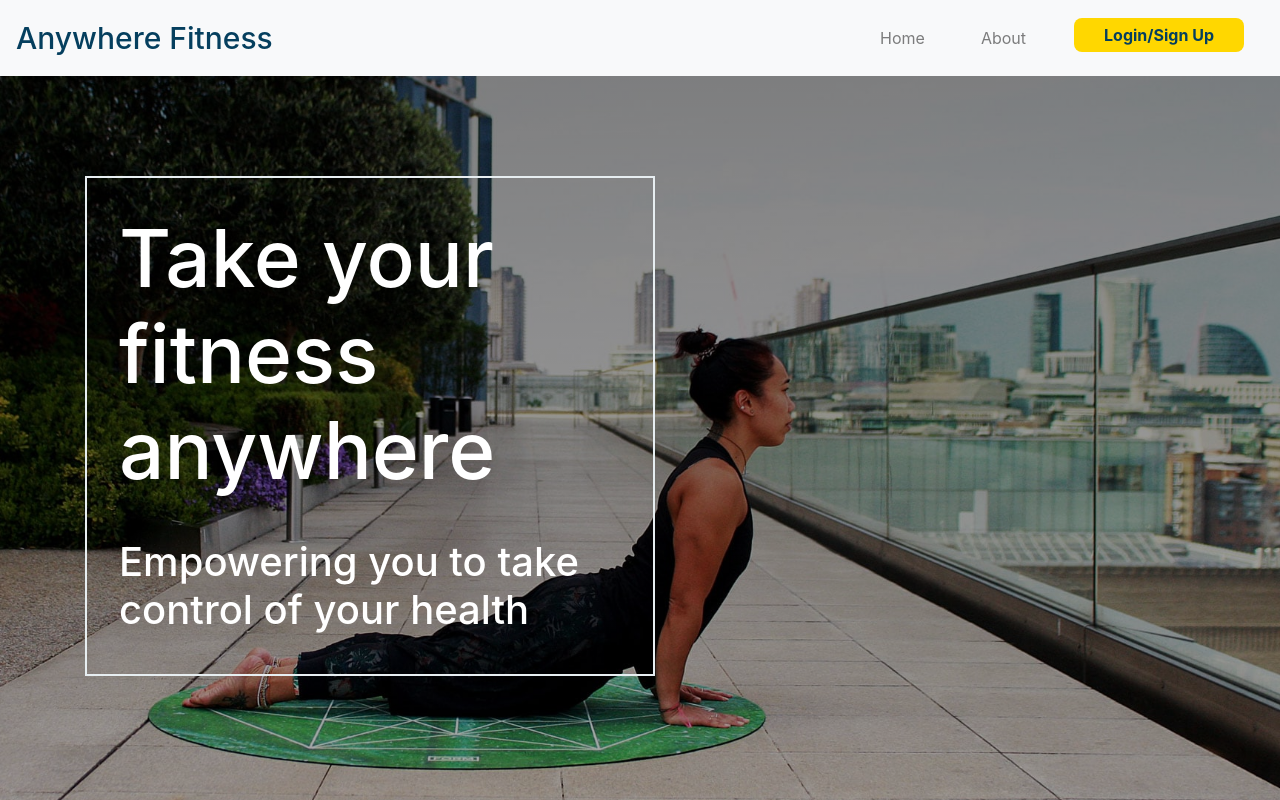
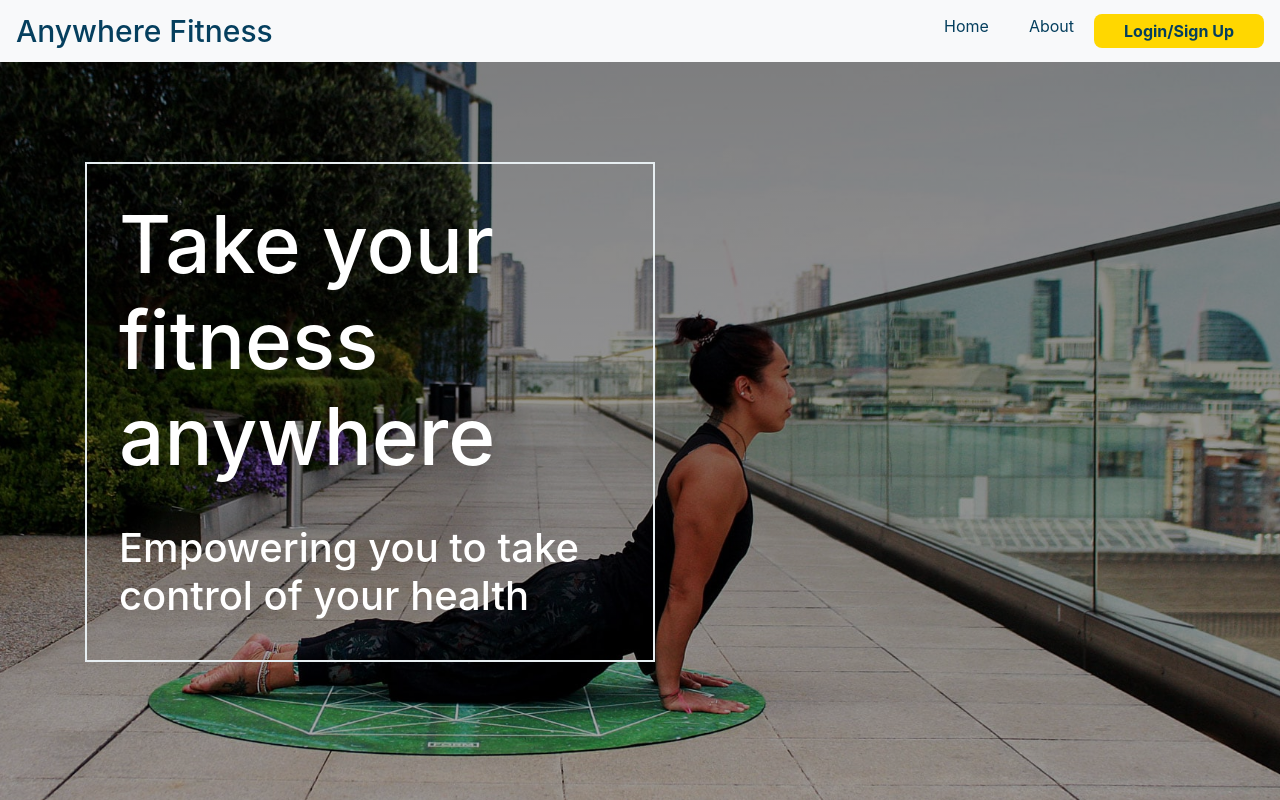
Before and after one commit to BUILD-WEEKS-ANYWHERE-FITNESS/front-end, a React (Create React App) app in the folder anywhere-fitness/: page / in a window 1280 px wide. Shown: the top 800 px of the page. Built offline with nearby package versions, Linux system fonts and the light colour scheme.

Commit message:
fixing error/warning coming from header

```diff
--- a/anywhere-fitness/src/components/Header/Header.js
+++ b/anywhere-fitness/src/components/Header/Header.js
@@ -1,18 +1,13 @@
 import React, { useState } from 'react';
-import {  Link } from 'react-router-dom';
+import { Link } from 'react-router-dom';
 import {
   Collapse,
-  Container,
   Navbar,
   NavbarToggler,
   NavbarBrand,
   Nav,
-  NavItem,
-  NavLink,
-  UncontrolledDropdown,
-  DropdownToggle,
-  DropdownMenu,
-  DropdownItem } from 'reactstrap';
+  NavItem } from 'reactstrap';
+
 const Header = () => {
   const [isOpen, setIsOpen] = useState(false);
 
@@ -24,13 +19,13 @@ const Header = () => {
                     <NavbarToggler onClick={toggle} />
                     <Collapse isOpen={isOpen} navbar>
                       <Nav className="ml-auto" navbar>
-                        <NavItem className="nav-links">
-                         <Link className="my-link" to="/"> <NavLink className="nav-item-style">Home</NavLink></Link>
+                        <NavItem>
+                         <Link className="nav-links" to="/">Home</Link>
                         </NavItem>
-                        <NavItem className="nav-links">
-                          <NavLink className="nav-item-style">About</NavLink>
+                        <NavItem>
+                          <Link className="nav-item-style nav-links" to="/about">About</Link>
                         </NavItem>
-                        <NavItem className="nav-links">
+                        <NavItem>
                             <button><Link className="nav-links" to="/login/">Login/Sign Up</Link></button>
                         </NavItem>
                     </Nav>
--- a/anywhere-fitness/src/css/index.css
+++ b/anywhere-fitness/src/css/index.css
@@ -89,16 +89,13 @@ header nav {
   justify-content: space-between;
   align-items: flex-end;
 }
-header .my-link {
-  text-decoration: none !important;
-}
 header .nav-links {
   padding: 10px;
   margin: 0 10px;
   color: #053f5e;
 }
 header .nav-links .nav-item-style:hover {
-  color: #022c43 !important;
+  color: #022c43;
 }
 header .active {
   color: #115173;
--- a/anywhere-fitness/src/less/header.less
+++ b/anywhere-fitness/src/less/header.less
@@ -11,10 +11,10 @@ header {
         align-items: flex-end;
     }
 
-    .my-link {
-        text-decoration: none !important;
+    // .my-link {
+    //     text-decoration: none !important;
 
-    }
+    // }
 
     .nav-links {
         padding: 10px;
@@ -24,7 +24,7 @@ header {
         .nav-item-style {
 
             &:hover {
-                color: @darkBlue !important;
+                color: @darkBlue;
             }
         }
     }
```
